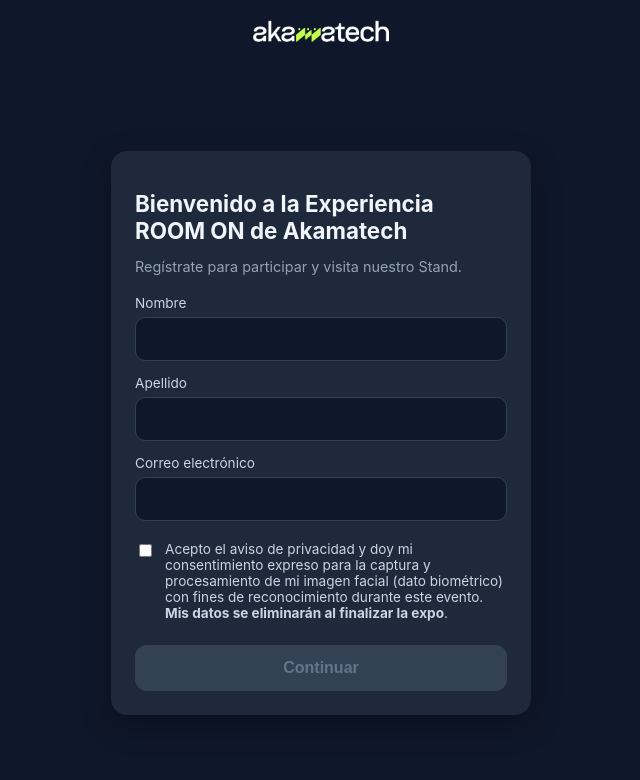
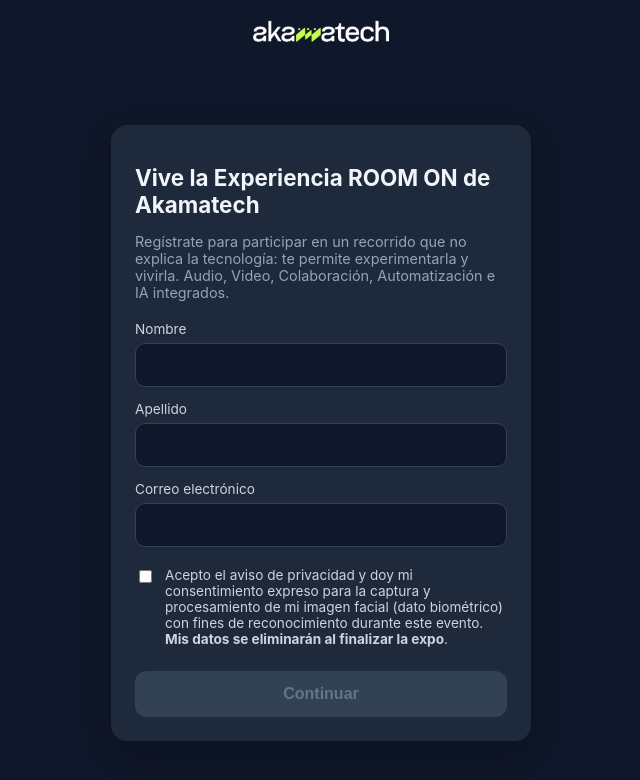
Before and after one commit to Guille-Akamatech/expo-facial-frontend, a React (Vite) app: page / in a window 1280 px wide. Shown: the top 780 px of the page, without its empty margins (319-959 px from the left). Built offline with nearby package versions, Linux system fonts and the light colour scheme; no server answers; what aws-amplify would draw is missing.

Commit message:
Cambios a textos de Bienvenida y Registro Exitoso

```diff
--- a/src/components/PantallaConfirmacion.jsx
+++ b/src/components/PantallaConfirmacion.jsx
@@ -5,7 +5,7 @@
         <div className="icono-check">✅</div>
         <h1>¡Listo, {nombre}!</h1>
         <p className="subtitulo">
-          Tu registro se completó correctamente. Ya puedes pasar al stand de Akamatech en la expo para vivir la experiencia.
+          Tu registro se completó correctamente.<br/>Ahora visita nuestro stand para completar tu experiencia. Room ON es un espacio AV conectado y en operación, donde cada sistema responde en tiempo real, optimizando recursos y la experiencia del visitante.
         </p>
       </div>
     </div>
--- a/src/components/PantallaDatos.jsx
+++ b/src/components/PantallaDatos.jsx
@@ -26,8 +26,8 @@
   return (
     <div className="pantalla">
       <form className="tarjeta" onSubmit={handleSubmit}>
-        <h1>Bienvenido a la Experiencia ROOM ON de Akamatech</h1>
-        <p className="subtitulo">Regístrate para participar y visita nuestro Stand.</p>
+        <h1>Vive la Experiencia ROOM ON de Akamatech</h1>
+        <p className="subtitulo">Regístrate para participar en un recorrido que no explica la tecnología: te permite experimentarla y vivirla. Audio, Video, Colaboración, Automatización e IA integrados.</p>
 
         <label htmlFor="nombre">Nombre</label>
         <input id="nombre" type="text" value={nombre} onChange={(e) => setNombre(e.target.value)} autoComplete="given-name" />
```
